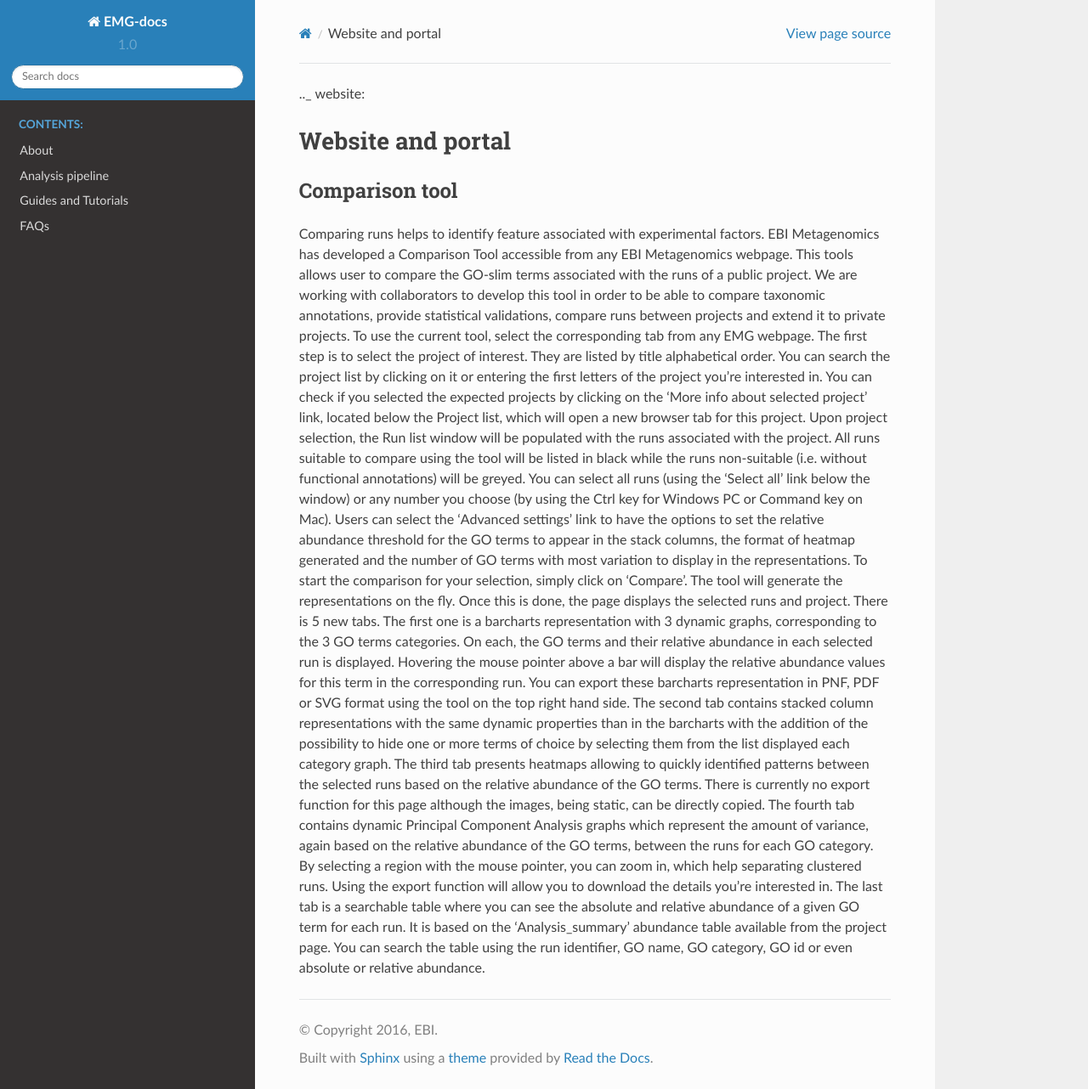
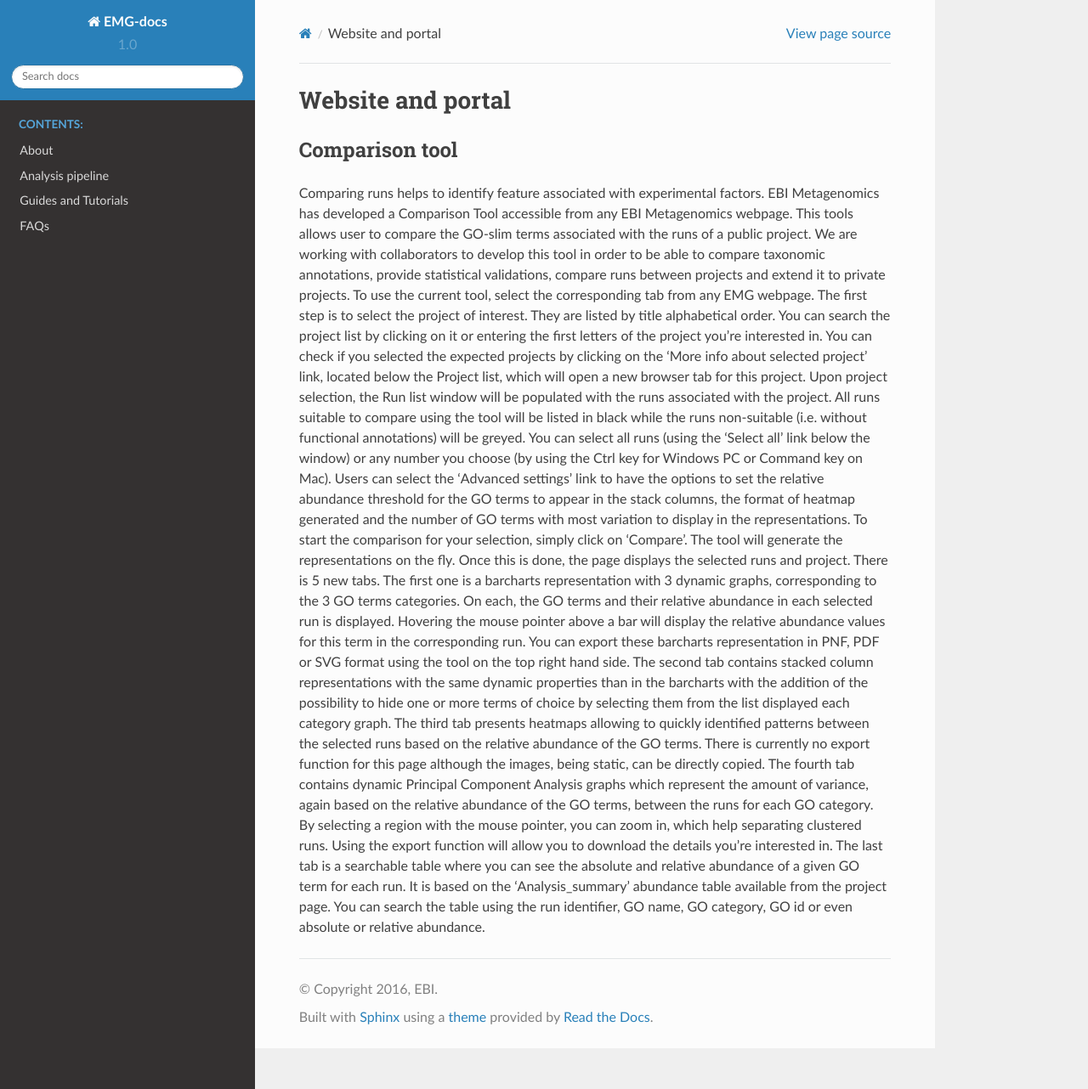
Before and after one commit to EBI-Metagenomics/EMG-docs, a Sphinx documentation site: the page built from docs/portal.rst, in a window 1280 px wide and 1282 px high. Shown: the whole window at 85% size. Built offline with Sphinx 7.4.7 and the Read the Docs theme 2.0.0, drawn with Linux system fonts in a browser that asks for light colours.

Commit message:
Update portal.rst

```diff
--- a/docs/portal.rst
+++ b/docs/portal.rst
@@ -1,4 +1,4 @@
-.._ website:
+.. _website:
 
 Website and portal
 ==================
```
